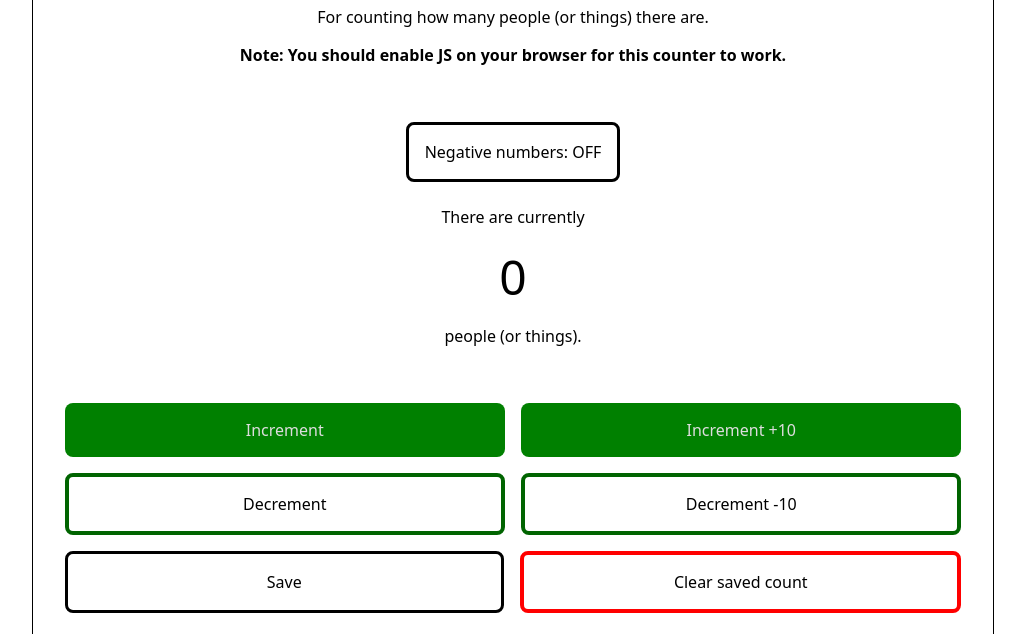
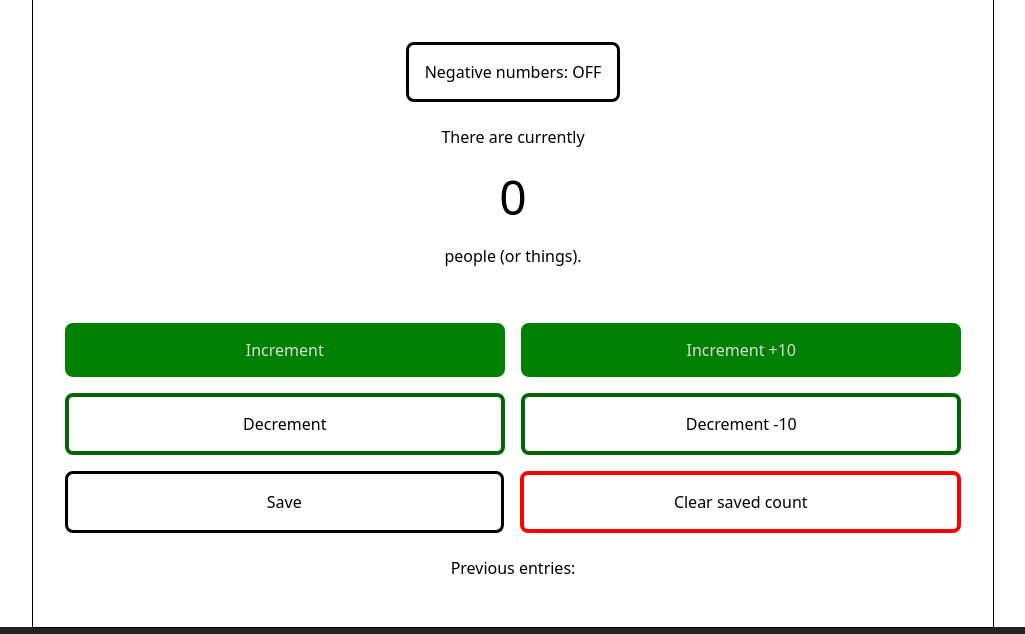
Before and after one commit to Klrfl/fcc-people-counter, a plain HTML site: page index.html in a window 1280 px wide. Shown: the part 192-826 px from the top of the page, without its empty margins (127-1152 px from the left). Drawn offline with Linux system fonts and the light colour scheme.

Commit message:
minor style changes

```diff
--- a/style.css
+++ b/style.css
@@ -31,7 +31,6 @@ main{
 /* counter styles */
 .counter-container{
   outline: 1px solid;
-  margin-block: 5em;
   padding: 2em;
   width: min(100%, 105ch);
   text-align: center;
```
